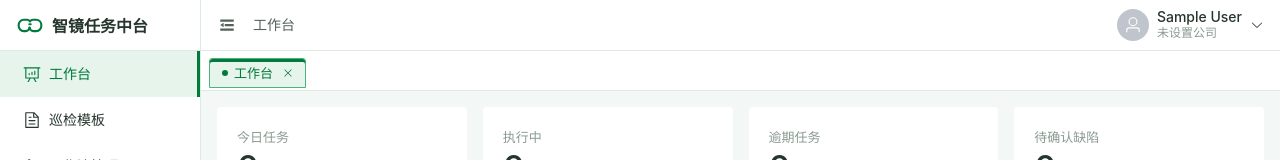
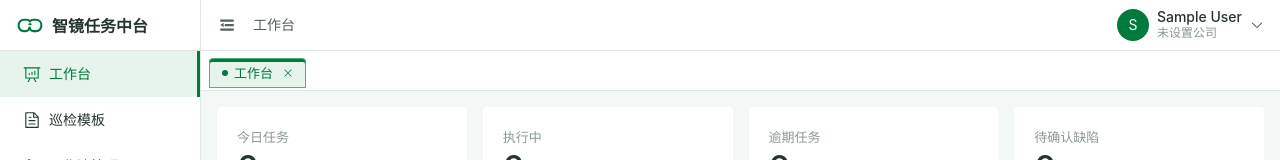
Before and after one commit to njujiangxiang/AI-Glasses, a Vue app in the folder admin/: page /workbench in a window 1280 px wide. Shown: the top 160 px of the page. Built offline with nearby package versions, Linux system fonts and the light colour scheme; sample sign-in values are in the browser's storage.

Commit message:
fix: 修复右上角头像显示，使用用户首字母替代图标

```diff
--- a/admin/src/App.vue
+++ b/admin/src/App.vue
@@ -44,7 +44,9 @@
         </div>
         <el-dropdown trigger="click" @command="handleUserCommand">
           <span class="user-dropdown">
-            <el-avatar :size="32" :icon="User" />
+            <el-avatar :size="32" style="background: var(--el-color-primary); color: #fff; border-radius: 50%; display: flex; align-items: center; justify-content: center;">
+              {{ currentUserInitial }}
+            </el-avatar>
             <span class="user-meta">
               <span class="user-name">{{ currentUserName }}</span>
               <span class="user-role">{{ currentUserRole }}</span>
```
